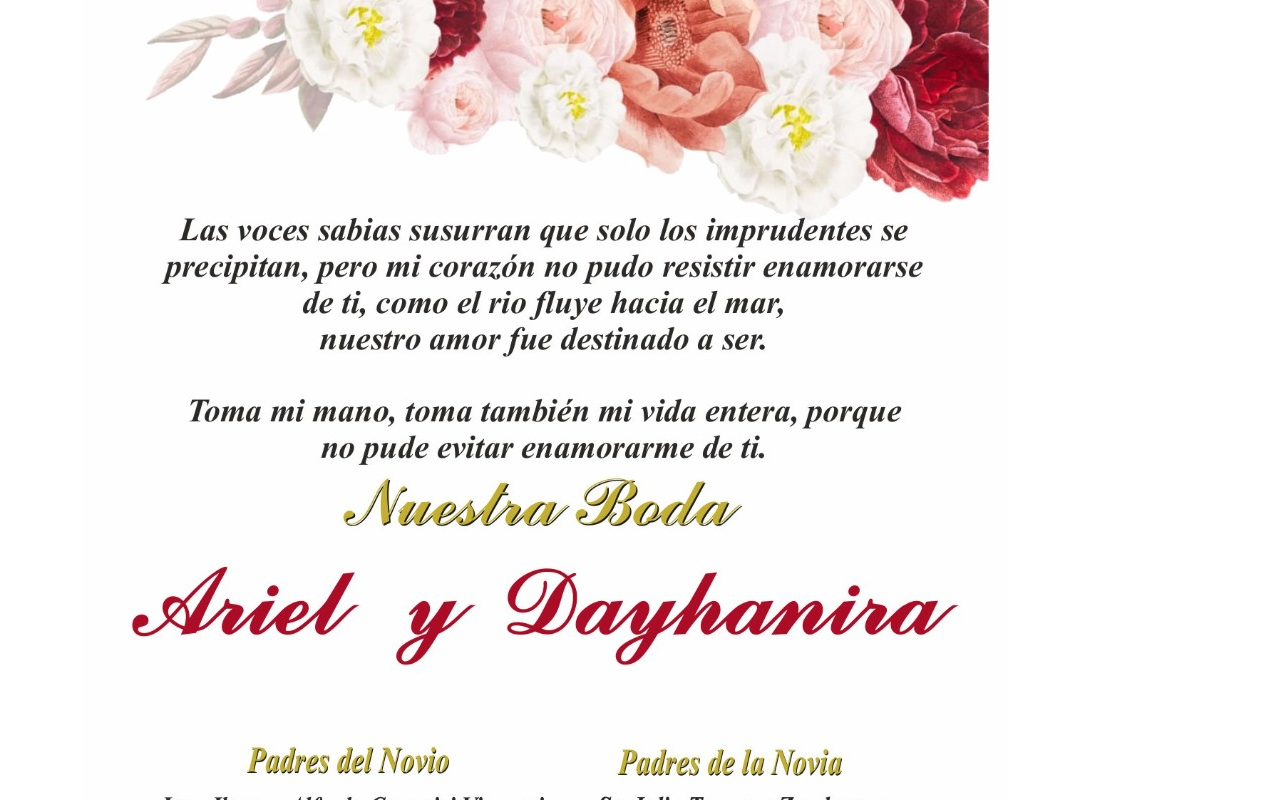
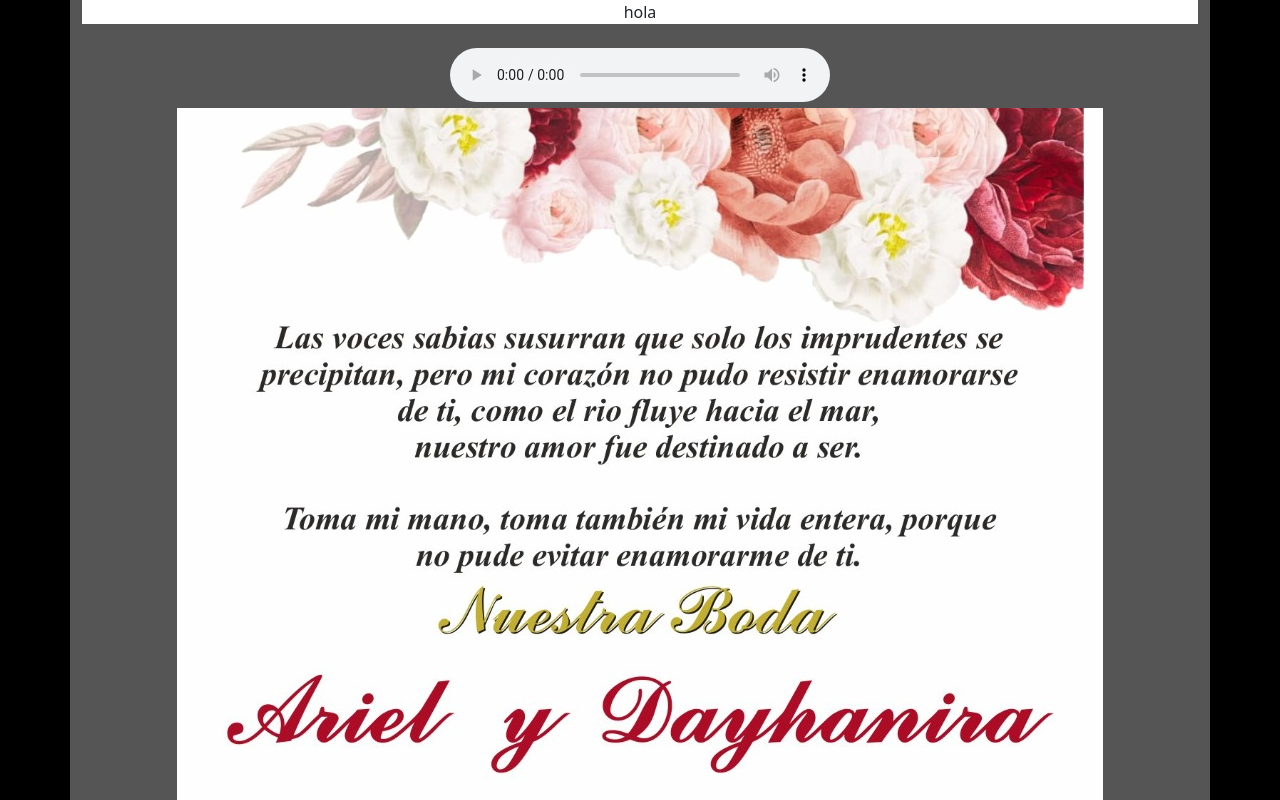
Before and after one commit to acanaviri/invitacion, a plain HTML site: page index.html in a window 1280 px wide. Shown: the top 800 px of the page. Drawn offline with nearby package versions, Linux system fonts and the light colour scheme.

Commit message:
dos
actualizacion

```diff
--- a/index.html
+++ b/index.html
@@ -10,11 +10,15 @@
     />
     <script src="https://cdn.jsdelivr.net/npm/bootstrap@5.3/dist/js/bootstrap.bundle.min.js"></script>
   </head>
-  <body>
-    <div class="container">
-      <img src="MEDIA\IMG\2.jpeg" class="img-fluid">
-        <img src="MEDIA\IMG\1.jpeg" class="img-fluid">
-        <div class="card-body">
+  <body style="background-color: #000">
+    <div class="container text-center" style="background-color: #555">
+      <div class="col">
+          <div class="col" style="background-color: white">hola<br></div>
+          <br>
+      </div>
+      <div class="row">
+        <div class="col-4"></div>
+        <div class="card-body col-4">
           <audio controls class="w-100">
             <source
               src="MEDIA\AUDIO\SONG.mp3"
@@ -31,6 +35,12 @@
             Audio not supported
           </audio>
         </div>
-
+       <div class="col-4"></div>
+      </div>
+      <div class="col">
+          <img src="MEDIA\IMG\2.jpeg" class="img-fluid">
+          <div class="row"><br></div>
+          <img src="MEDIA\IMG\1.jpeg" class="img-fluid">
+      </div>
   </body>
 </html>
```
